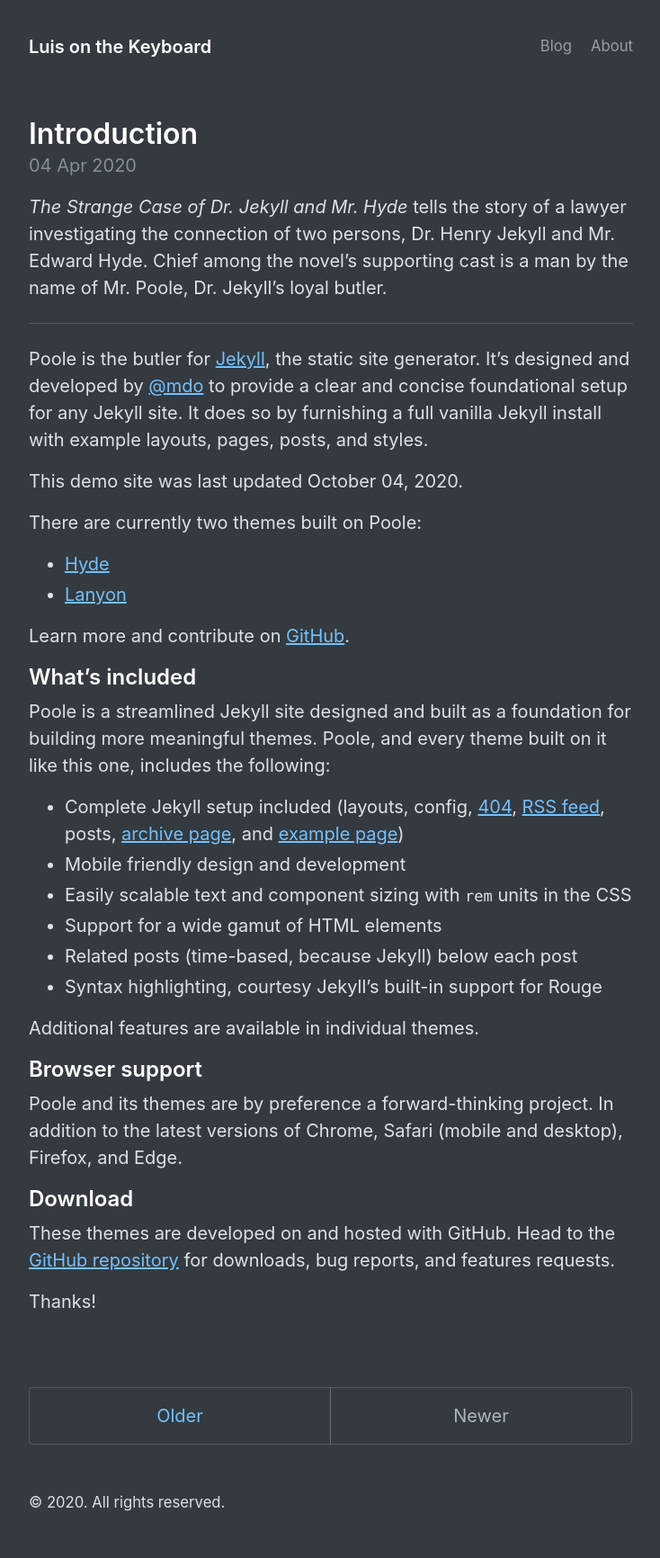
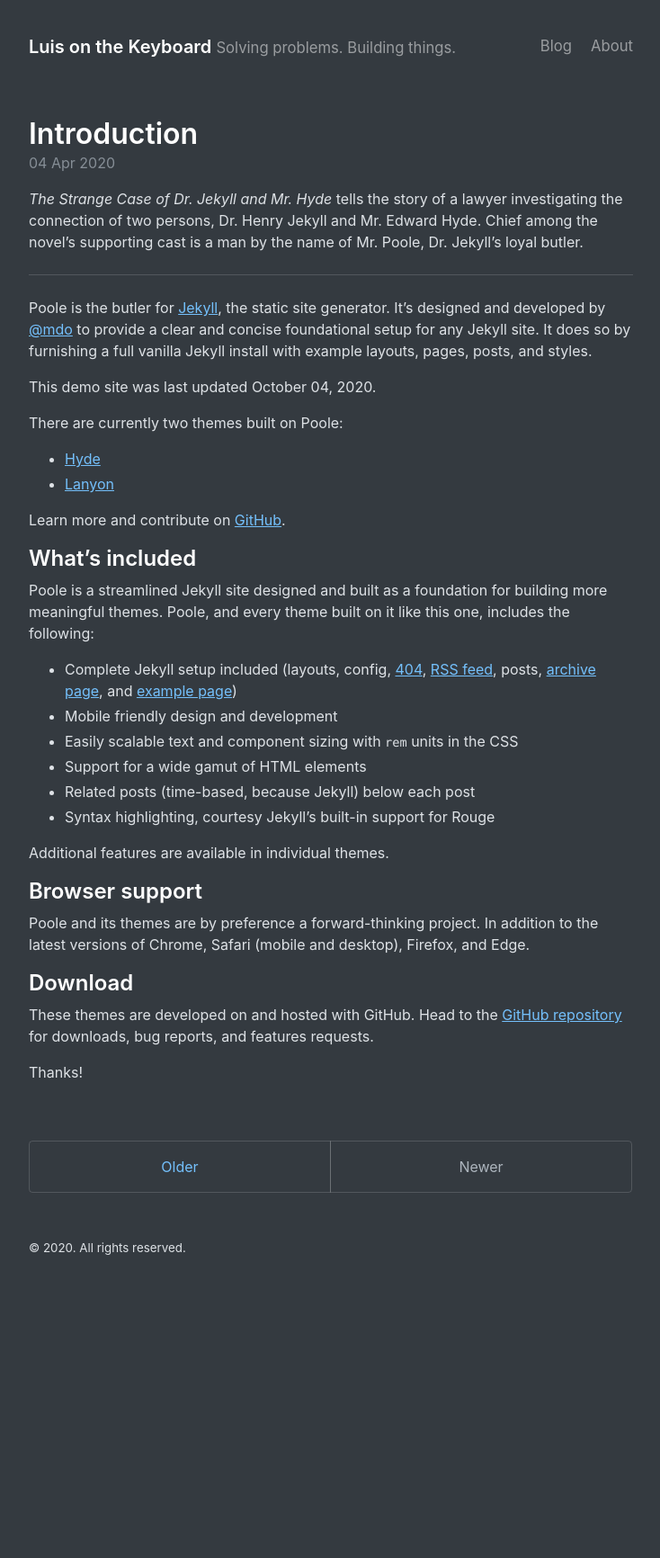
Before and after one commit to luisonthekeyboard/luisonthekeyboard.com, a Jekyll site: the page built from index.html, in a window 1280 px wide. Shown: the whole page at 90% size, without its empty margins (272-1006 px from the left). Built offline with Jekyll 4.4.1, drawn with Linux system fonts in a browser that asks for light colours; the list of posts is cut into pages by our own code; after the commit the page ends 1446 px from its top, so only the background shows below that.

Commit message:
Add tagline, restore most of poole.

```diff
--- a/_config.yml
+++ b/_config.yml
@@ -1,5 +1,6 @@
 # Setup
 title: Luis on the Keyboard
+tagline: Solving problems. Building things.
 url: https://luisonthekeyboard.github.io/
 paginate: 1
 baseurl: ""
--- a/_layouts/default.html
+++ b/_layouts/default.html
@@ -7,6 +7,7 @@
       <header class="masthead">
         <h3 class="masthead-title">
           <a href="{{ site.baseurl }}/" title="Home">{{ site.title }}</a>
+          <small>{{ site.tagline }}</small>
 
           <nav class="nav">
             {% for nav in site.nav %}
--- a/_sass/_variables.scss
+++ b/_sass/_variables.scss
@@ -33,7 +33,7 @@
   --body-font: -apple-system, BlinkMacSystemFont, "Segoe UI", Roboto,
     "Helvetica Neue", Arial, "Noto Sans", sans-serif, "Apple Color Emoji",
     "Segoe UI Emoji", "Segoe UI Symbol", "Noto Color Emoji";
-  --body-font-size: 20px;
+  --body-font-size: 16px;
   --body-line-height: 1.5;
   --body-color: var(--gray-700);
   --body-bg: #fff;
```
